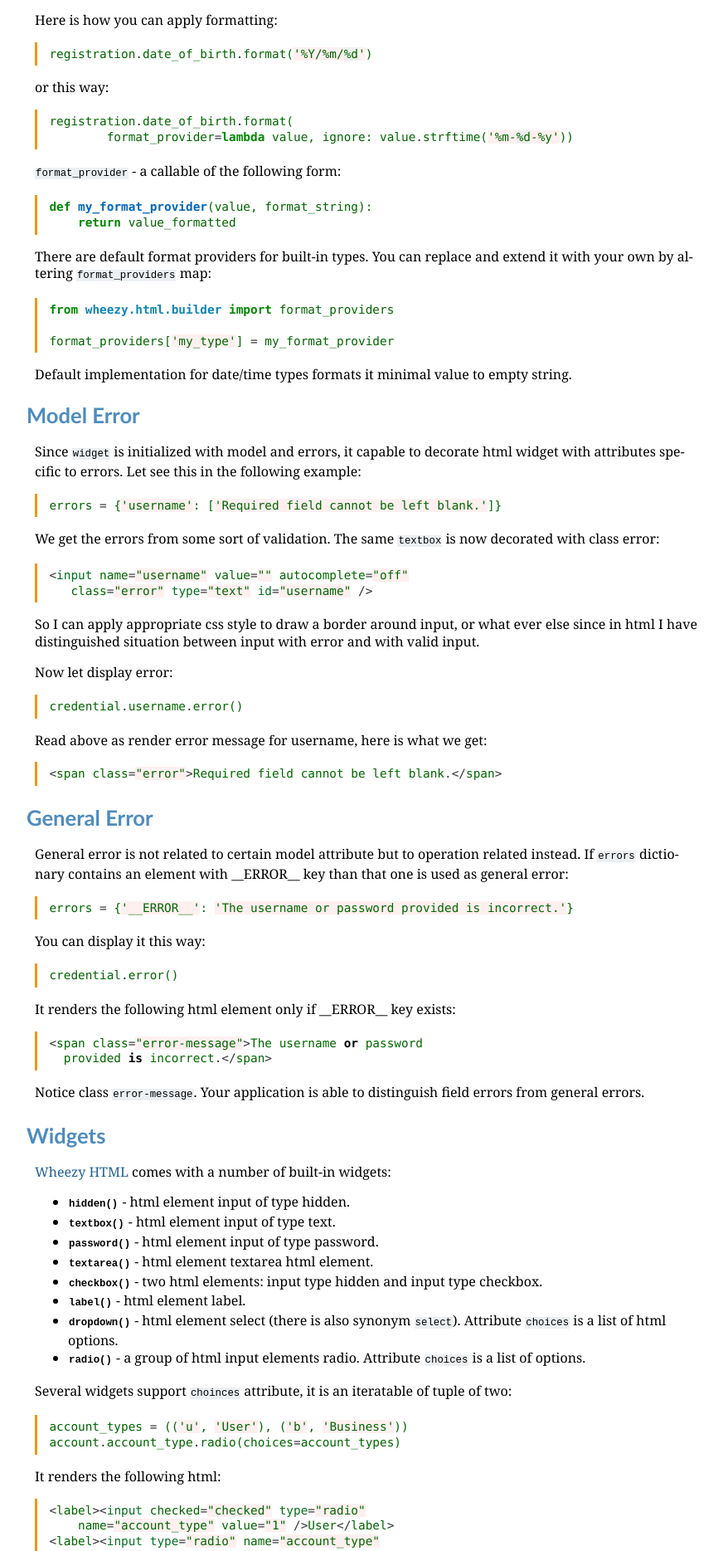
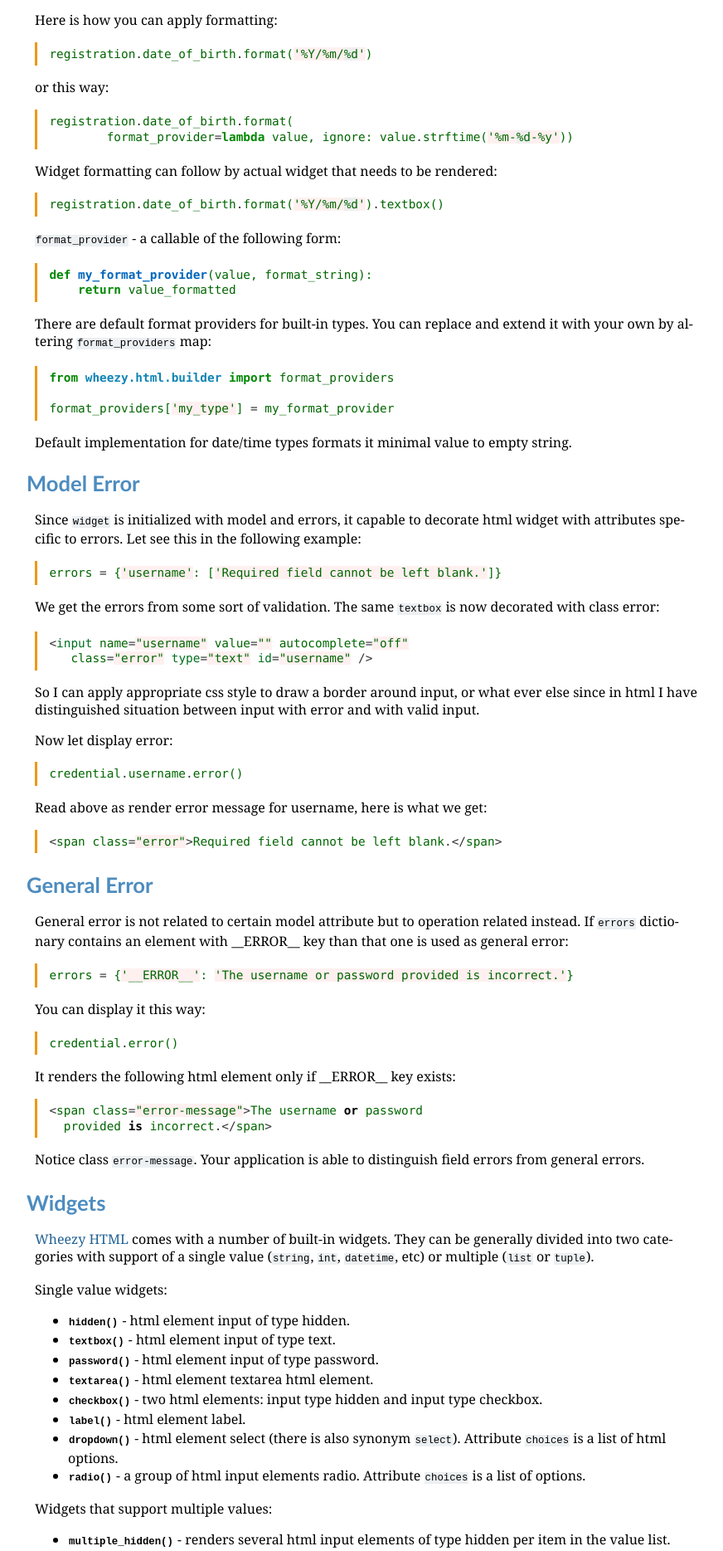
Before and after one commit to akornatskyy/wheezy.html, a Sphinx documentation site: the page built from doc/userguide.rst, in a window 1280 px wide. Shown: the part 1334-3203 px from the top of the page at 83% size, without its empty margins (208-1080 px from the left). Built offline with Sphinx 7.4.7, drawn with Linux system fonts in a browser that asks for light colours; some of the changed text lies outside the part shown.

Commit message:
Updated documentation with widgets that support multiple values

```diff
--- a/doc/userguide.rst
+++ b/doc/userguide.rst
@@ -80,6 +80,10 @@
     registration.date_of_birth.format(
             format_provider=lambda value, ignore: value.strftime('%m-%d-%y'))
 
+Widget formatting can follow by actual widget that needs to be rendered::
+
+    registration.date_of_birth.format('%Y/%m/%d').textbox()
+
 ``format_provider`` - a callable of the following form::
 
     def my_format_provider(value, format_string):
@@ -146,7 +150,11 @@
 Widgets
 ~~~~~~~
 
-:ref:`wheezy.html` comes with a number of built-in widgets:
+:ref:`wheezy.html` comes with a number of built-in widgets. They can be
+generally divided into two categories with support of a single value
+(``string``, ``int``, ``datetime``, etc) or multiple (``list`` or ``tuple``).
+
+Single value widgets:
 
 * :py:meth:`~wheezy.html.widgets.hidden` - html element input of type hidden.
 * :py:meth:`~wheezy.html.widgets.textbox` - html element input of type text.
@@ -161,6 +169,17 @@
   also synonym ``select``). Attribute ``choices`` is a list of html options.
 * :py:meth:`~wheezy.html.widgets.radio` - a group of html input elements
   radio. Attribute ``choices`` is a list of options.
+
+Widgets that support multiple values:
+
+* :py:meth:`~wheezy.html.widgets.multiple_hidden` - renders several html
+  input elements of type hidden per item in the value list.
+* :py:meth:`~wheezy.html.widgets.multiple_checkbox` - renders several
+  html elements of type checkbox per item in the value list nested into
+  html label element.
+* :py:meth:`~wheezy.html.widgets.listbox` - html element select of type
+  multiple (there is also synonym ``multiple_select``). Attribute
+  ``choices`` is a list of html options.
 
 Several widgets support ``choinces`` attribute, it is an iteratable of tuple
 of two::
```
